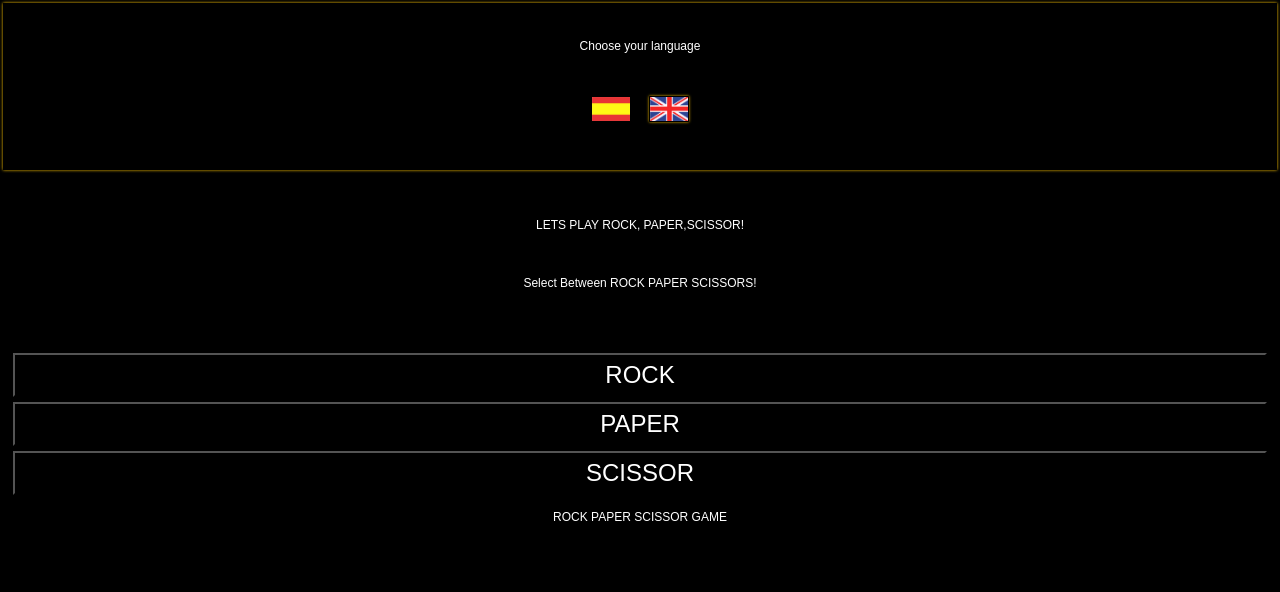
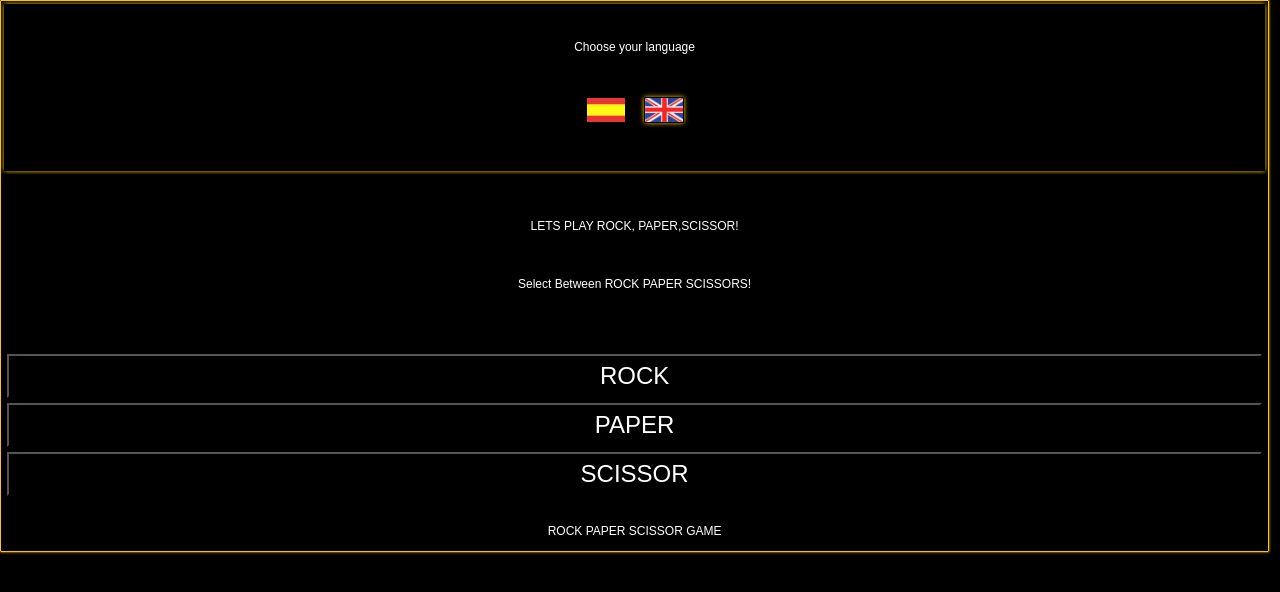
Before and after one commit to AmazingCrab/Project-02, a plain HTML site: page index.html in a window 1280 px wide. Drawn offline with Linux system fonts and the light colour scheme.

Commit message:
Body + Footer Style Added

```diff
--- a/style.css
+++ b/style.css
@@ -1,5 +1,9 @@
 body{
     background-color: black;
+    width: 99vw;
+    border: 1px solid #ffc600;
+    box-shadow: 0 0 3px #ffc600;
+    border-radius: 1px;
 }
 *{
     font-family: sans-serif;
@@ -17,6 +21,12 @@ body{
     justify-content: space-evenly;
     background-color: black;
     margin: 3px 3px 0 3px;
+}
+footer{
+    height: 40px;
+    display: flex;
+    justify-content: center;
+    align-items: center;
 }
 h1, h2, #h3selectLanguage{
     text-transform: uppercase;
@@ -67,7 +77,7 @@ button{
 }
 .clicked{
     border-color: #ffc600;
-    box-shadow: 0 0 3px #ffc600;
+    box-shadow: 0 0 5px #ffc600;
 }
 .fixWidth{
     width: 92.5vw;
```
